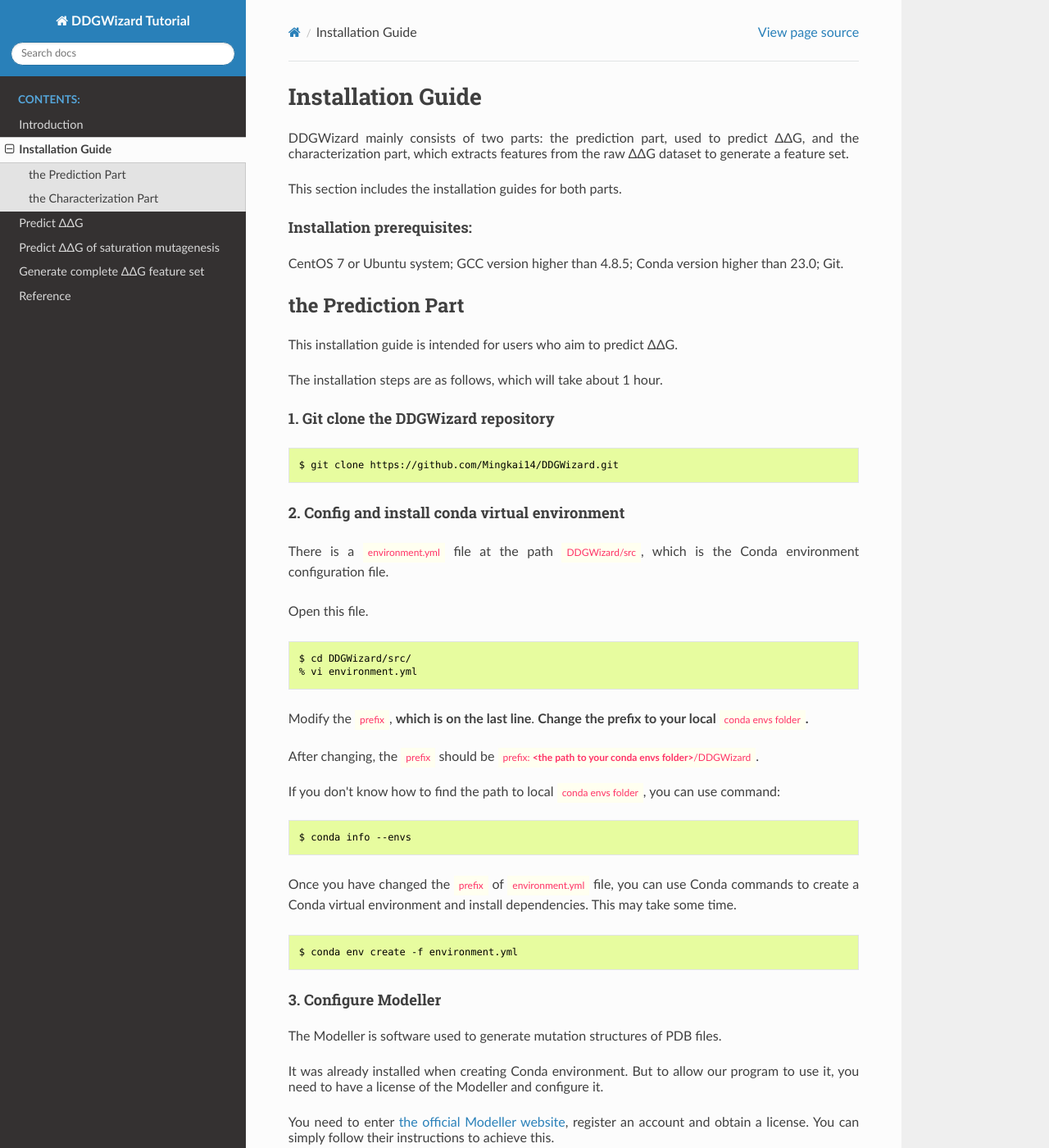
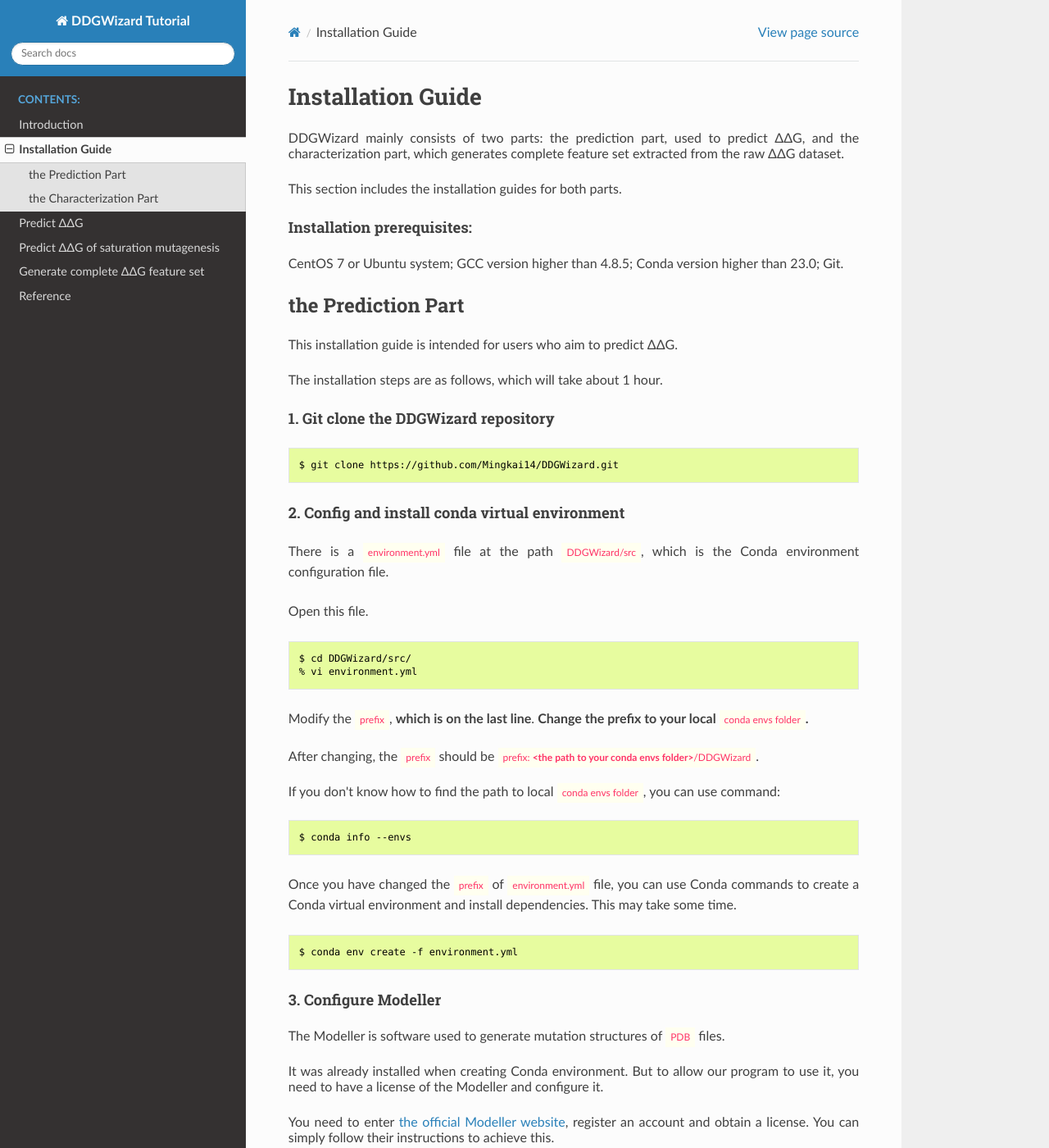
Before and after one commit to Mingkai14/DDGWizard, a Sphinx documentation site: the page built from Docs/Installation_Guide.rst, in a window 1280 px wide and 1400 px high. Shown: the whole window at 82% size. Built offline with Sphinx 7.4.7 and the Read the Docs theme 2.0.0, drawn with Linux system fonts in a browser that asks for light colours; some of the changed text lies outside the part shown.

Commit message:
Update Installation_Guide.rst

```diff
--- a/Docs/Installation_Guide.rst
+++ b/Docs/Installation_Guide.rst
@@ -24,7 +24,7 @@ Installation Guide
 .. raw:: html
 
     <div style="text-align: justify;">
-    DDGWizard mainly consists of two parts: the prediction part, used to predict ΔΔG, and the characterization part, which extracts features from the raw ΔΔG dataset to generate a feature set.
+    DDGWizard mainly consists of two parts: the prediction part, used to predict ΔΔG, and the characterization part, which generates complete feature set extracted from the raw ΔΔG dataset.
     <p></p>
     This section includes the installation guides for both parts.
     <p></p>
@@ -105,7 +105,7 @@ the Prediction Part
    <div style="text-align: justify;">
    <h4>3. Configure Modeller</h4>
    <p></p>
-   The Modeller is software used to generate mutation structures of PDB files.
+   The Modeller is software used to generate mutation structures of <span class="keyword-highlight">PDB</span> files.
    <p></p>
    It was already installed when creating Conda environment. But to allow our program to use it, you need to have a license of the Modeller and configure it.
    <p></p>
@@ -139,7 +139,7 @@ the Prediction Part
 
     <div style="text-align: justify;">
     <h4>4. Configure DSSP</h4>
-    The DSSP is software used to calculate the RSA (relative surface area) and secondary stuctures of PDB files.
+    The DSSP is software used to calculate the RSA (relative surface area) and secondary stuctures of <span class="keyword-highlight">PDB</span> files.
     <p></p>
     Due to the version conflict issues, you must do operations below to make DSSP can be used of our program.
     <p></p>
```
